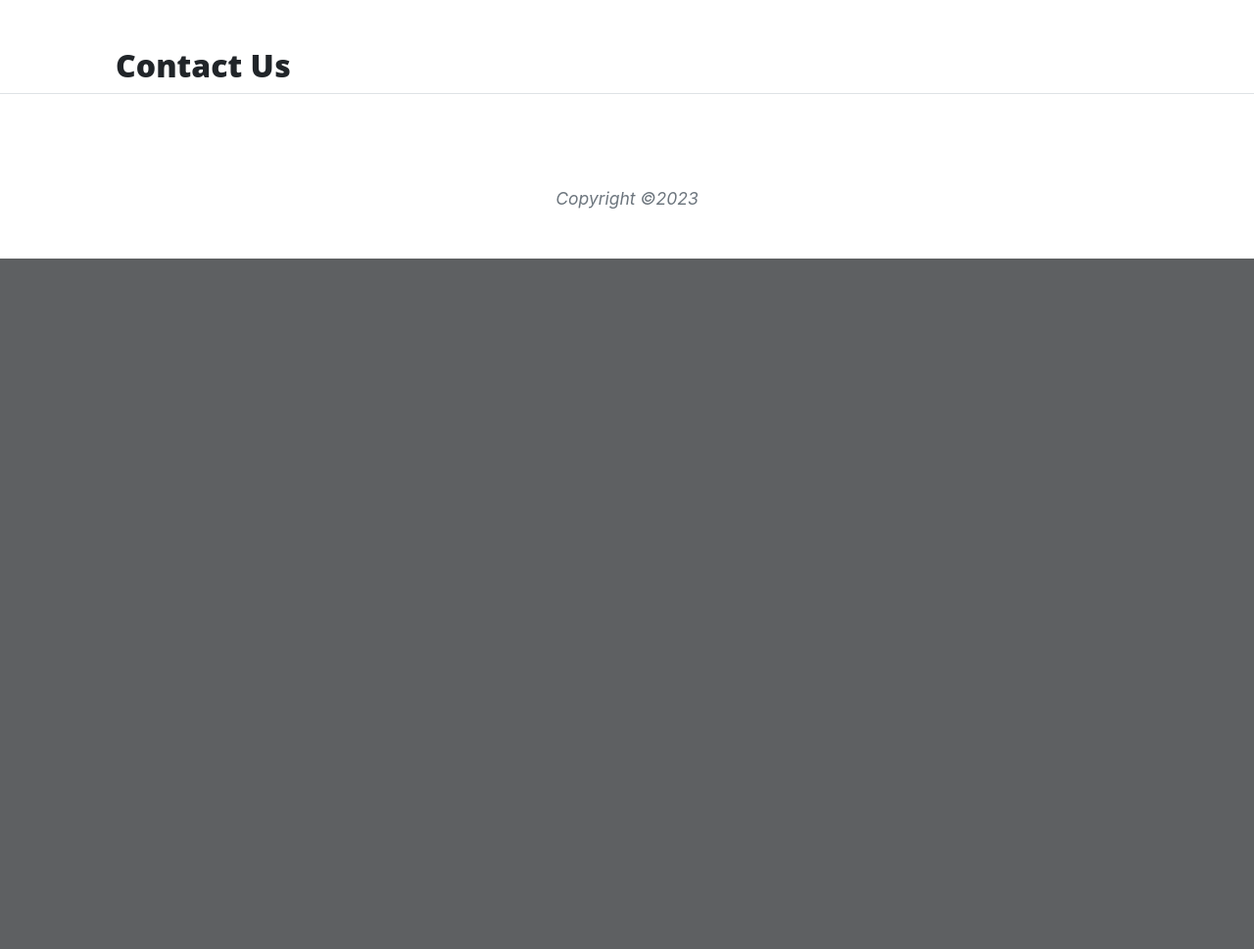
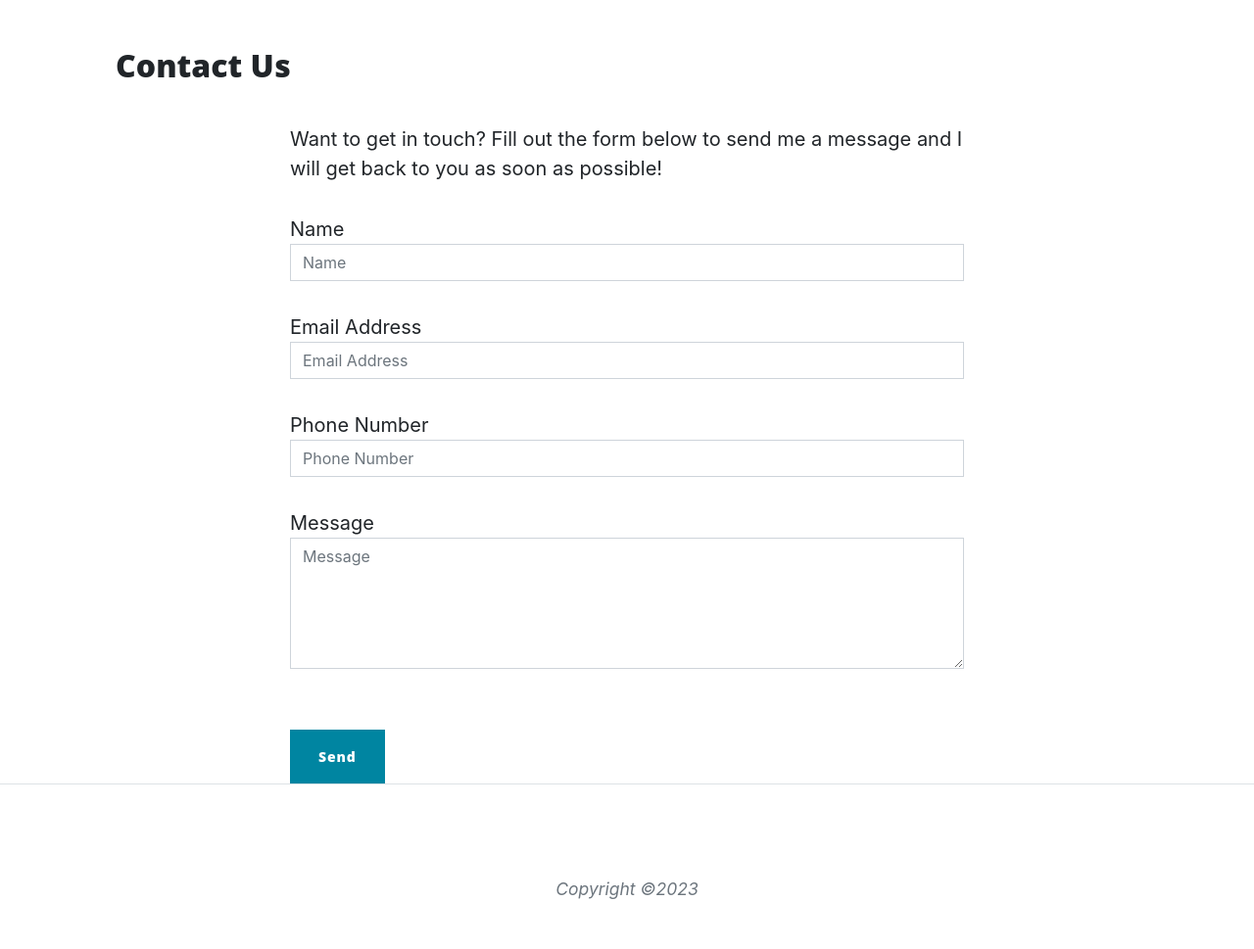
Before and after one commit to jeskodes/Flask_Intro_Project, a Flask app: page /contact in a window 1280 px wide. Shown: the part 628-1597 px from the top of the page at 98% size. Before the commit the page ends 892 px from the top, so only its background shows below. Run offline with Flask 3, Linux system fonts and the light colour scheme; some libraries are stand-ins or nearby versions.

Commit message:
Add contact form and modify app.py to get info

```diff
--- a/app.py
+++ b/app.py
@@ -1,6 +1,6 @@
 import os
 import json
-from flask import Flask, render_template # importing Flask class - caps indicates a class
+from flask import Flask, render_template, request # importing Flask class - caps indicates a class, render_template and request
 
 app = Flask(__name__)
 # Then creating an instance of this and storing in variable app
@@ -36,8 +36,11 @@ def careers():
     return render_template("careers.html", page_title="Come Work with Us")
 
 
-@app.route("/contact")
+@app.route("/contact", methods=["GET", "POST"])
 def contact():
+    if request.method == "POST":
+        print(request.form.get("name"))
+
     return render_template("contact.html", page_title="Contact Us")
 
 if __name__ == "__main__":
--- a/templates/contact.html
+++ b/templates/contact.html
@@ -1,4 +1,50 @@
 {% extends "base.html" %}
 {% block content %}
     <h2>{{ page_title }}</h2>
+
+    <div class="row">
+        <div class="col-lg-8 col-md-10 mx-auto">
+            <p>Want to get in touch? Fill out the form below to send me a message and I will get back to you as soon as
+                possible!</p>
+            <form method="POST" name="sentMessage" id="contactForm" novalidate>
+                <div class="control-group">
+                    <div class="form-group floating-label-form-group controls">
+                        <label>Name</label>
+                        <input type="text" class="form-control" placeholder="Name" name="name" eid="name" required
+                            data-validation-required-message="Please enter your name.">
+                        <p class="help-block text-danger"></p>
+                    </div>
+                </div>
+                <div class="control-group">
+                    <div class="form-group floating-label-form-group controls">
+                        <label>Email Address</label>
+                        <input type="email" class="form-control" placeholder="Email Address" name="email" id="email" required
+                            data-validation-required-message="Please enter your email address.">
+                        <p class="help-block text-danger"></p>
+                    </div>
+                </div>
+                <div class="control-group">
+                    <div class="form-group col-xs-12 floating-label-form-group controls">
+                        <label>Phone Number</label>
+                        <input type="tel" class="form-control" placeholder="Phone Number" name="phone" id="phone" required
+                            data-validation-required-message="Please enter your phone number.">
+                        <p class="help-block text-danger"></p>
+                    </div>
+                </div>
+                <div class="control-group">
+                    <div class="form-group floating-label-form-group controls">
+                        <label>Message</label>
+                        <textarea rows="5" class="form-control" placeholder="Message" name="message" id="message" required
+                            data-validation-required-message="Please enter a message."></textarea>
+                        <p class="help-block text-danger"></p>
+                    </div>
+                </div>
+                <br>
+                <div id="success"></div>
+                <div class="form-group">
+                    <button type="submit" class="btn btn-primary" id="sendMessageButton">Send</button>
+                </div>
+            </form>
+        </div>
+    </div>
 {% endblock %}
```
